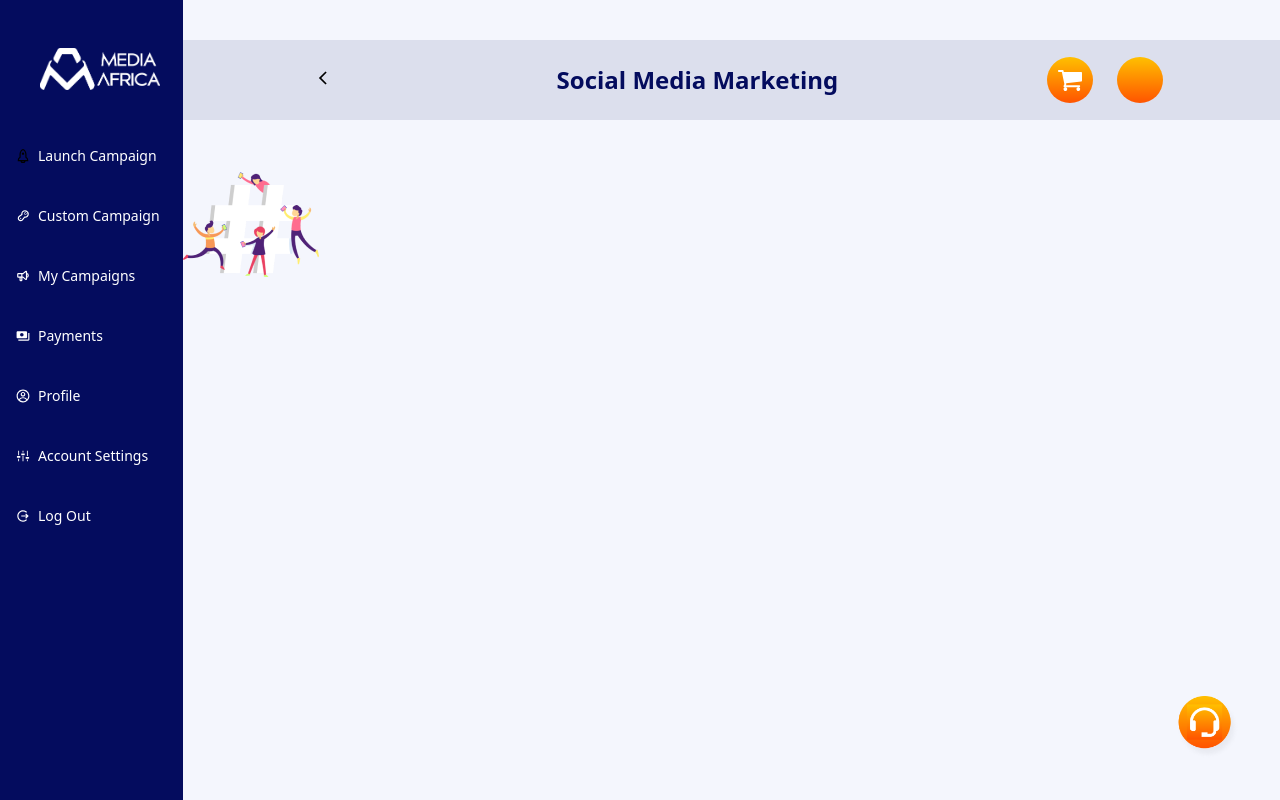
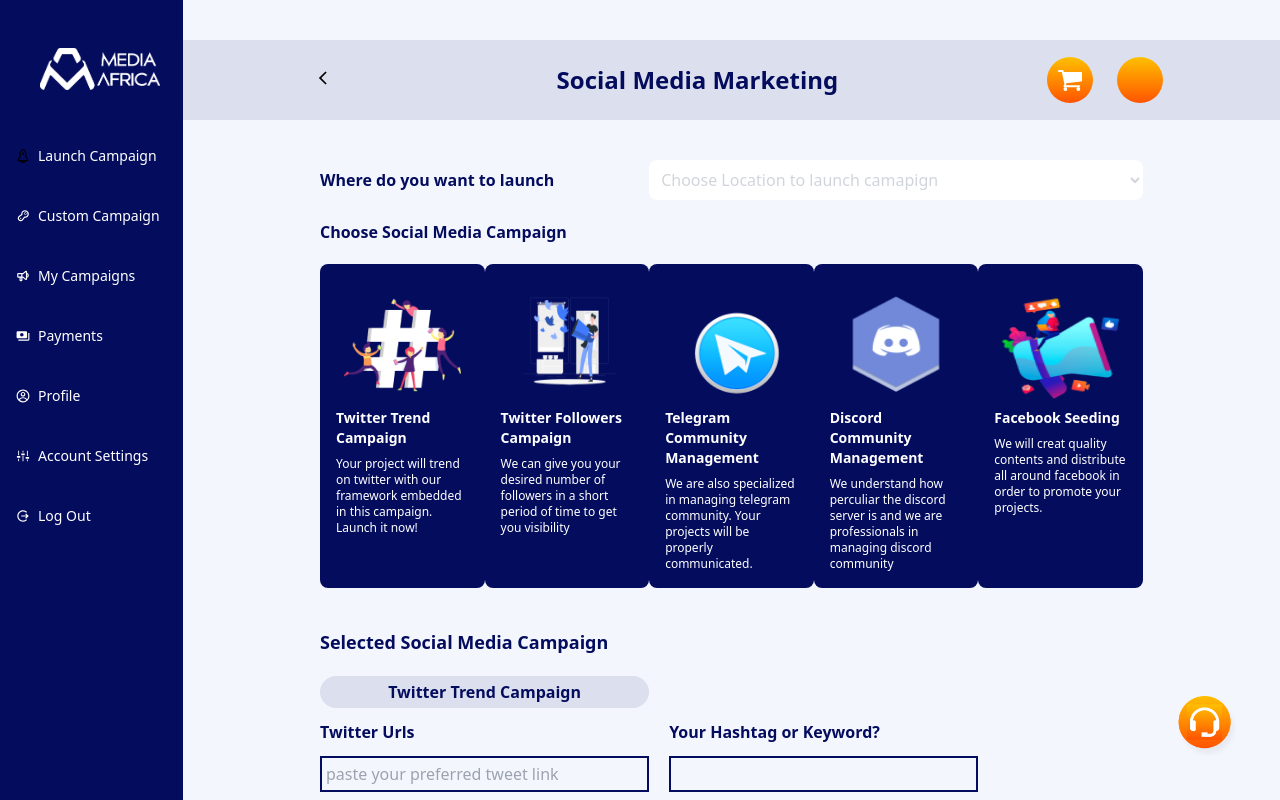
Before and after one commit to Phattah44/media_africa, a Next.js app: page /pages/launch-campaign/socialmedia-marketing in a window 1280 px wide. Built offline with nearby package versions, Linux system fonts and the light colour scheme.

Commit message:
social media marketing page

```diff
--- a/app/pages/launch-campaign/socialmedia-marketing/page.jsx
+++ b/app/pages/launch-campaign/socialmedia-marketing/page.jsx
@@ -1,13 +1,155 @@
+'use client';
+
 import LaunchCampaignLayout from '@components/pagesLayout/launchCampaignLay';
 import SocialMediaOption from './socialMediaOption';
+import { useState } from 'react';
+import { RiUpload2Fill } from 'react-icons/ri';
 
 const PressRelease = () => {
+  const [socialMediaMarketing, setSocialMediaMarketing] = useState({
+    launchCountry: '',
+    launchDuration: '',
+  });
+
+  const handleChange = (e) => {
+    e.target.value;
+  };
+
   return (
     <LaunchCampaignLayout pageTitle='Social Media Marketing'>
       <div>
-        <div>
-          <SocialMediaOption image={'/twittertrend.png'} />
-        </div>
+        <form className='w-9/12 flex flex-col gap-y-5 m-auto'>
+          <div className='flex justify-between w-full items-center'>
+            <label className='text-[#040C5E] font-semibold'>
+              Where do you want to launch
+            </label>
+            <select
+              id='launchCountry'
+              value={socialMediaMarketing.launchCountry}
+              onChange={handleChange}
+              name='launchCountry'
+              className='bg-white items-center gap-3 w-3/5 p-2 rounded-lg text-gray-300'
+            >
+              <option value=''>Choose Location to launch camapign</option>
+              <option value='angola'>Angola</option>
+              <option value='cameroon'>Cameroon</option>
+              <option value='egypt'>Egypt</option>
+              <option value='ethopia'>Ethopia</option>
+              <option value='ghana'>Ghana</option>
+              <option value='gabon'>Gabon</option>
+              <option value='nigeria'>Nigeria</option>
+              <option value='south africa'>South Africa</option>
+            </select>
+          </div>
+          <p className='text-[#040C5E] font-semibold'>
+            Choose Social Media Campaign
+          </p>
+          <div className='flex flex-grow justify-between mb-5'>
+            <SocialMediaOption
+              image={'/twittertrend.png'}
+              title='Twitter Trend Campaign'
+              description='Your project will trend on twitter with our framework embedded in this campaign. Launch it now!'
+            />
+            <SocialMediaOption
+              image={'/twitterfollower.png'}
+              title='Twitter Followers Campaign'
+              description='We can give you your desired number of followers in a short period of time to get you visibility'
+            />
+            <SocialMediaOption
+              image={'/telegramcommunity.png'}
+              title='Telegram Community Management'
+              description='We are also specialized in managing telegram community. Your projects will be properly communicated.'
+            />
+            <SocialMediaOption
+              image={'/discordcommunity.png'}
+              title='Discord Community Management'
+              description='We understand how perculiar the discord server is and we are professionals in managing discord community'
+            />
+            <SocialMediaOption
+              image={'/faceebookseeding.png'}
+              title='Facebook Seeding'
+              description='We will creat quality contents and distribute all around facebook in order to promote your projects.'
+            />
+          </div>
+          <p className='text-[#040C5E] font-bold text-lg'>
+            Selected Social Media Campaign
+          </p>
+          <div className='w-[80%]'>
+            <div className='w-full'>
+              <p className='text-[#040C5E] font-bold bg-[#DCDFED] text-center p-1 rounded-2xl w-[50%] mb-3'>
+                Twitter Trend Campaign
+              </p>
+              <div className='flex flex-row gap-x-5'>
+                <div className='flex flex-col w-1/2'>
+                  <div className='w-full'>
+                    <label className='text-[#040C5E] font-semibold'>
+                      Twitter Urls
+                    </label>
+                    <input
+                      type='url'
+                      placeholder='paste your preferred tweet link'
+                      className='block text-[#040C5E] bg-transparent p-1 my-3  border-solid border-[#040C5E] border-2 w-full'
+                    />
+                  </div>
+                  <div>
+                    <p className='text-[#040C5E] font-semibold'>
+                      Your Media Content
+                    </p>
+                    <div className='flex items-center '>
+                      <input
+                        type='file'
+                        placeholder='Choose file'
+                        id=''
+                        name=''
+                        className='block text-[#040C5E] bg-transparent p-1 my-3  border-dashed border-[#040C5E] border-2 file:mr-4 file:px-6  file:text-md file:font-bold file:border-0 file:bg-transparent file:text-[#040C5E] hover:file:cursor-pointer'
+                      />
+                      <button className='bg-[#040C5E] h-10 w-14'>
+                        <RiUpload2Fill className=' text-white m-auto' />
+                      </button>
+                    </div>
+                    <p className='text-[#040C5E] font-thin text-xs'>
+                      (Doc, PDF, Max size 10mb)
+                    </p>
+                  </div>
+                </div>
+                <div className='flex flex-col w-full'>
+                  <div>
+                    <p className='text-[#040C5E] font-semibold'>
+                      Your Hashtag or Keyword?
+                    </p>
+                    <input
+                      type='text'
+                      className='block text-[#040C5E] bg-transparent p-1 my-3  border-solid border-[#040C5E] border-2 w-full'
+                    />
+                  </div>
+                  <div className='flex flex-col w-full'>
+                    <p className='text-[#040C5E] font-semibold'>
+                      Duration of campaign
+                    </p>
+                    <select
+                      id='launchDuration'
+                      value={socialMediaMarketing.launchDuration}
+                      name='launchDuration'
+                      onChange={handleChange}
+                      className='bg-transparent p-2 my-3 w-full border-solid border-[#040C5E] border-2 text-gray-400'
+                    >
+                      <option value=''>select duration</option>
+                      <option value='1week'>1 Week</option>
+                      <option value='1month'>1 Month</option>
+                      <option value='3months'>3 Months</option>
+                      <option value='6months'>6 Months</option>
+                    </select>
+                  </div>
+                </div>
+              </div>
+            </div>
+            <div className='w-full'>
+              <p className='text-[#040C5E] font-bold bg-[#DCDFED] text-center p-1 rounded-2xl w-[50%] mt-10 mb-3'>
+                Twitter Followers Campaign
+              </p>
+            </div>
+          </div>
+        </form>
       </div>
     </LaunchCampaignLayout>
   );
--- a/app/pages/launch-campaign/socialmedia-marketing/socialMediaOption.jsx
+++ b/app/pages/launch-campaign/socialmedia-marketing/socialMediaOption.jsx
@@ -1,10 +1,10 @@
 const SocialMediaOption = ({ image, title, description }) => {
   return (
-    <div>
-      <div>
-        <img src={image} />
-        <p>{title}</p>
-        <p>{description}</p>
+    <div className='w-[170px] bg-[#040C5E] text-white rounded-lg p-3 '>
+      <div className='flex flex-col p-1'>
+        <img src={image} className='p-2 w-36 h-32' />
+        <p className='text-sm font-semibold mb-2'>{title}</p>
+        <p className='text-xs'>{description}</p>
       </div>
     </div>
   );
```
